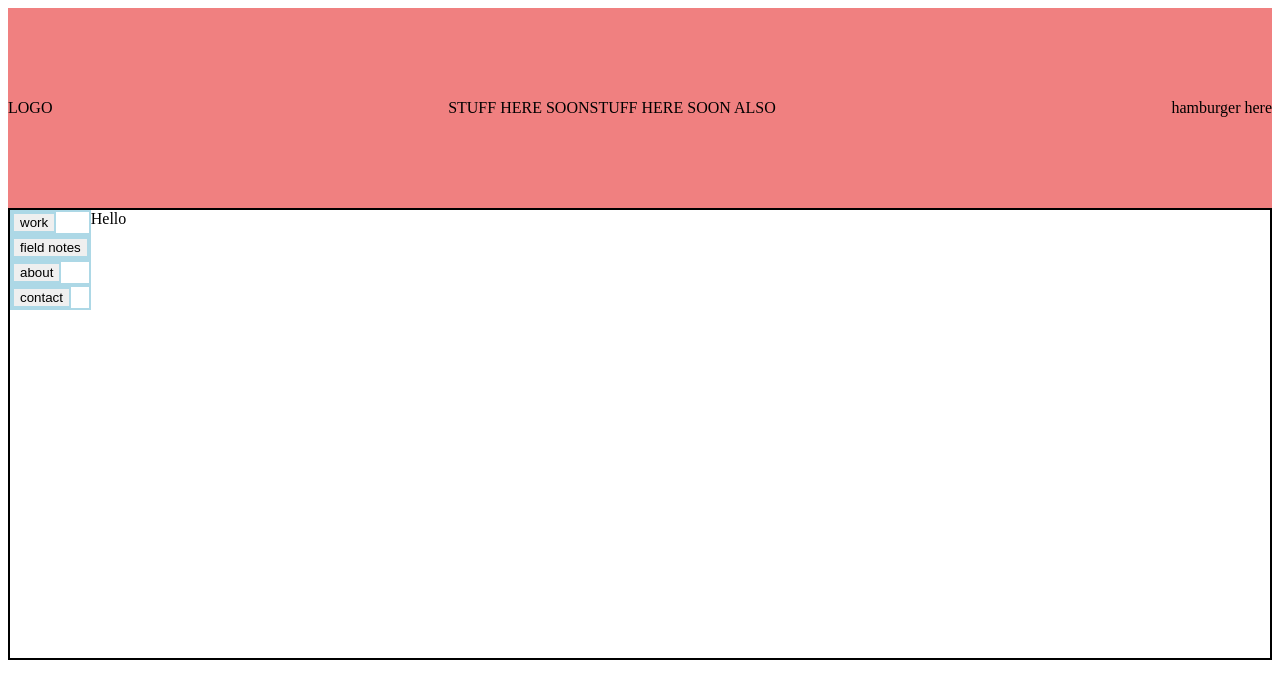
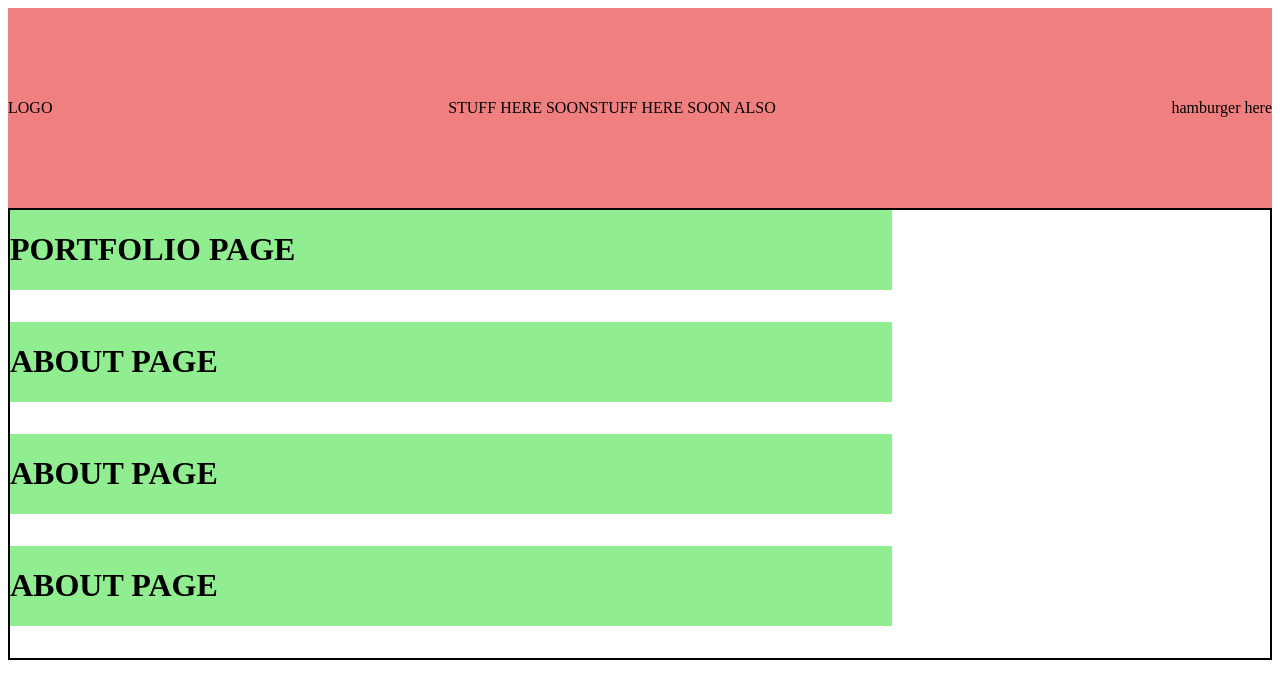
Before and after one commit to ColCoutts/better-mold, a React (Create React App) app: page / in a window 1280 px wide. Both pictures are taken after a click on the element "work". Shown: the top 698 px of the page. Built offline with nearby package versions, Linux system fonts and the light colour scheme.

Commit message:
conditional rendering of pages starting to come together

```diff
--- /dev/null
+++ b/src/components/about-menu-item/about-menu-item.component.jsx
@@ -0,0 +1,37 @@
+import React from 'react';
+import { connect } from 'react-redux';
+import { createStructuredSelector } from 'reselect';
+
+import './about-menu-item.styles.scss';
+
+import { togglePageHidden } from '../../redux/page/page.action.js';
+import { selectPageHidden } from '../../redux/page/page.selectors';
+
+import CustomButton from '../custom-button/custom-button.component';
+import AboutPage from '../../pages/about/about-page.component';
+
+//maybe cant have just one menu item / instead each menu item should be thought
+// of as their own page
+
+const AboutMenuItem = ({ title, togglePageHidden, hidden }) => (
+  hidden ?
+  <div className='about-menu-item' onClick={togglePageHidden}>
+  <CustomButton>
+    {title}
+  </CustomButton>
+  </div> :
+  <AboutPage />
+);
+
+const mapStateToProps = state => createStructuredSelector({
+  hidden: selectPageHidden
+})
+
+const mapDispatchToProps = dispatch => ({
+  togglePageHidden: () => dispatch(togglePageHidden())
+});
+
+export default connect(
+  mapStateToProps,
+  mapDispatchToProps
+)(AboutMenuItem);
--- /dev/null
+++ b/src/components/about-menu-item/about-menu-item.styles.scss
@@ -0,0 +1,5 @@
+.about-menu-item {
+  display: flex;
+  border: 2px solid lightblue;
+  flex: 1 0 49%;
+}
--- a/src/components/custom-button/custom-button.styles.scss
+++ b/src/components/custom-button/custom-button.styles.scss
@@ -1,5 +1,3 @@
 .custom-button {
-  border: 2px solid lightblue;
-  flex: 1 0 49%;
-  height: auto;
+  width: 100%;
 }
--- a/src/components/directory/directory.component.jsx
+++ b/src/components/directory/directory.component.jsx
@@ -1,13 +1,13 @@
 import React from 'react';
-import { createStructuredSelector } from 'reselect';
-import { connect } from 'react-redux';
+// import { createStructuredSelector } from 'reselect';
+// import { connect } from 'react-redux';
 
-import { selectPageHidden } from '../../redux/page/page.selectors';
+// import { selectPageHidden } from '../../redux/page/page.selectors';
 
 import './directory.styles.scss';
 
-import MenuItem from '../menu-item/menu-item.component';
-
+import PortfolioMenuItem from '../portfolio-menu-item/portfolio-menu-item.component';
+import AboutMenuItem from '../about-menu-item/about-menu-item.component';
 const sections = [
   {
     id: 1,
@@ -27,20 +27,14 @@ const sections = [
   }
 ];
 
-const Directory = ({ hidden }) => (
+const Directory = () => (
   <div className='directory'>
-    <div>
-      <MenuItem key={sections[0].id} title={sections[0].title} />
-      <MenuItem key={sections[1].id} title={sections[1].title} />
-      <MenuItem key={sections[2].id} title={sections[2].title} />
-      <MenuItem key={sections[3].id} title={sections[3].title} />
-    </div>
-    { hidden ? null : <span>Hello</span> }
+      <PortfolioMenuItem key={sections[0].id} title={sections[0].title} />
+      <AboutMenuItem key={sections[1].id} title={sections[1].title} />
+      <AboutMenuItem key={sections[2].id} title={sections[2].title} />
+      <AboutMenuItem key={sections[3].id} title={sections[3].title} />
   </div>
 );
 
-const mapStateToProps = createStructuredSelector({
-  hidden: selectPageHidden
-});
 
-export default connect(mapStateToProps)(Directory);
+export default Directory;
--- a/src/components/menu-item/menu-item.component.jsx
+++ /dev/null
@@ -1,24 +0,0 @@
-import React from 'react';
-import { connect } from 'react-redux';
-
-import './menu-item.styles.scss';
-
-import { togglePageHidden } from '../../redux/page/page.action.js';
-import CustomButton from '../custom-button/custom-button.component';
-
-const MenuItem = ({ title, togglePageHidden }) => (
-  <div className='menu-item' onClick={togglePageHidden}>
-  <CustomButton>
-    {title}
-  </CustomButton>
-  </div>
-);
-
-const mapDispatchToProps = dispatch => ({
-  togglePageHidden: () => dispatch(togglePageHidden())
-});
-
-export default connect(
-  null,
-  mapDispatchToProps
-)(MenuItem);
--- /dev/null
+++ b/src/components/portfolio-menu-item/portfolio-menu-item.component.jsx
@@ -0,0 +1,37 @@
+import React from 'react';
+import { connect } from 'react-redux';
+import { createStructuredSelector } from 'reselect';
+
+import './portfolio-menu-item.styles.scss';
+
+import { togglePageHidden } from '../../redux/page/page.action.js';
+import { selectPageHidden } from '../../redux/page/page.selectors';
+
+import CustomButton from '../custom-button/custom-button.component';
+import PortfolioPage from '../../pages/portfolio/portfolio-page.component';
+
+//maybe cant have just one menu item / instead each menu item should be thought
+// of as their own page
+
+const PortfolioMenuItem = ({ title, togglePageHidden, hidden }) => (
+  hidden ?
+  <div className='portfolio-menu-item' onClick={togglePageHidden}>
+  <CustomButton>
+    {title}
+  </CustomButton>
+  </div> :
+  <PortfolioPage />
+);
+
+const mapStateToProps = state => createStructuredSelector({
+  hidden: selectPageHidden
+})
+
+const mapDispatchToProps = dispatch => ({
+  togglePageHidden: () => dispatch(togglePageHidden())
+});
+
+export default connect(
+  mapStateToProps,
+  mapDispatchToProps
+)(PortfolioMenuItem);
--- a/src/components/menu-item/menu-item.styles.scss
+++ b/src/components/portfolio-menu-item/portfolio-menu-item.styles.scss
@@ -1,5 +1,5 @@
-.menu-item {
+.portfolio-menu-item {
+  display: flex;
   border: 2px solid lightblue;
   flex: 1 0 49%;
-  height: auto;
 }
--- /dev/null
+++ b/src/pages/about/about-page.component.jsx
@@ -0,0 +1,10 @@
+import React from 'react';
+import './about-page.styles.scss';
+
+const AboutPage = () => (
+  <div className='about-page'>
+    <h1>ABOUT PAGE</h1>
+  </div>
+)
+
+export default AboutPage;
--- /dev/null
+++ b/src/pages/about/about-page.styles.scss
@@ -0,0 +1,5 @@
+.about-page {
+  width: 70%;
+  height: 70%;
+  background-color: lightgreen;
+}
--- /dev/null
+++ b/src/pages/portfolio/portfolio-page.component.jsx
@@ -0,0 +1,10 @@
+import React from 'react';
+import './portfolio-page.styles.scss';
+
+const PortfolioPage = () => (
+  <div className='portfolio-page'>
+    <h1>PORTFOLIO PAGE</h1>
+  </div>
+)
+
+export default PortfolioPage;
--- /dev/null
+++ b/src/pages/portfolio/portfolio-page.styles.scss
@@ -0,0 +1,5 @@
+.portfolio-page {
+  width: 70%;
+  height: 70%;
+  background-color: lightgreen;
+}
```
